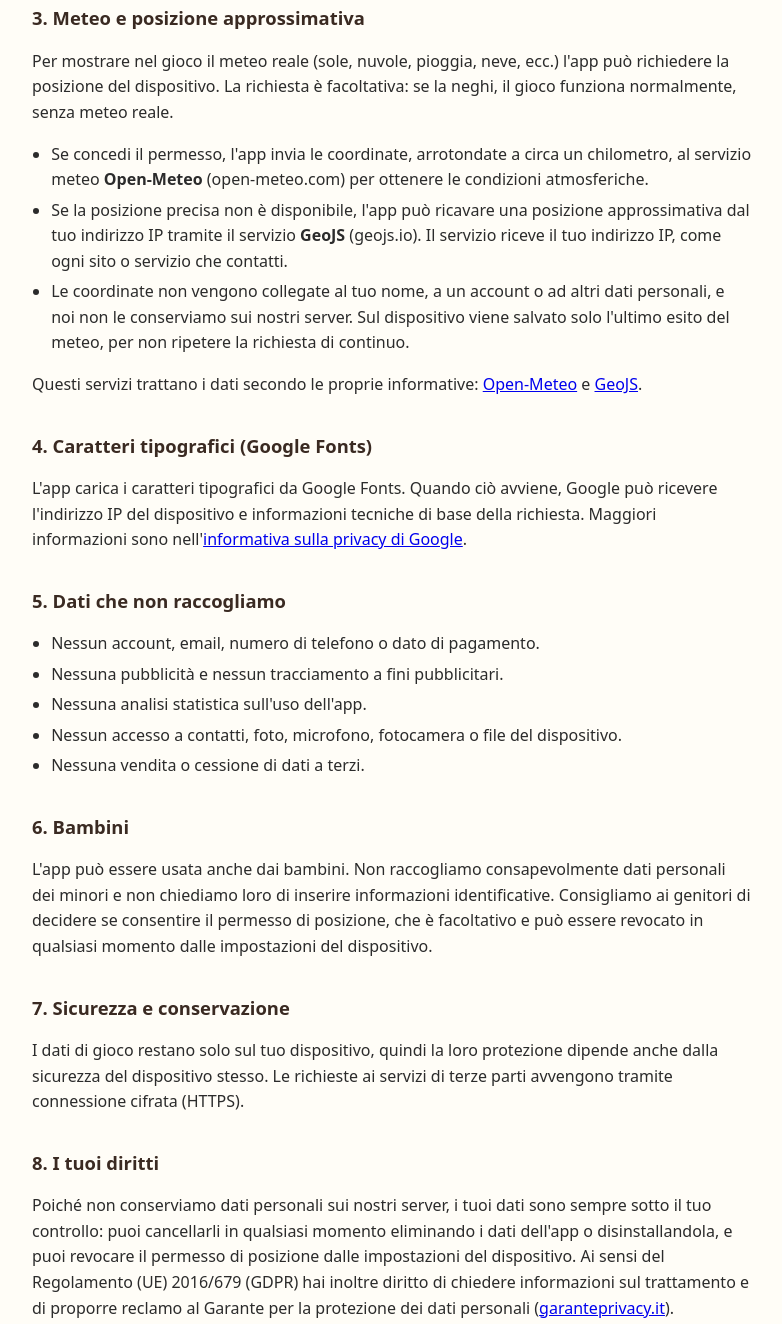
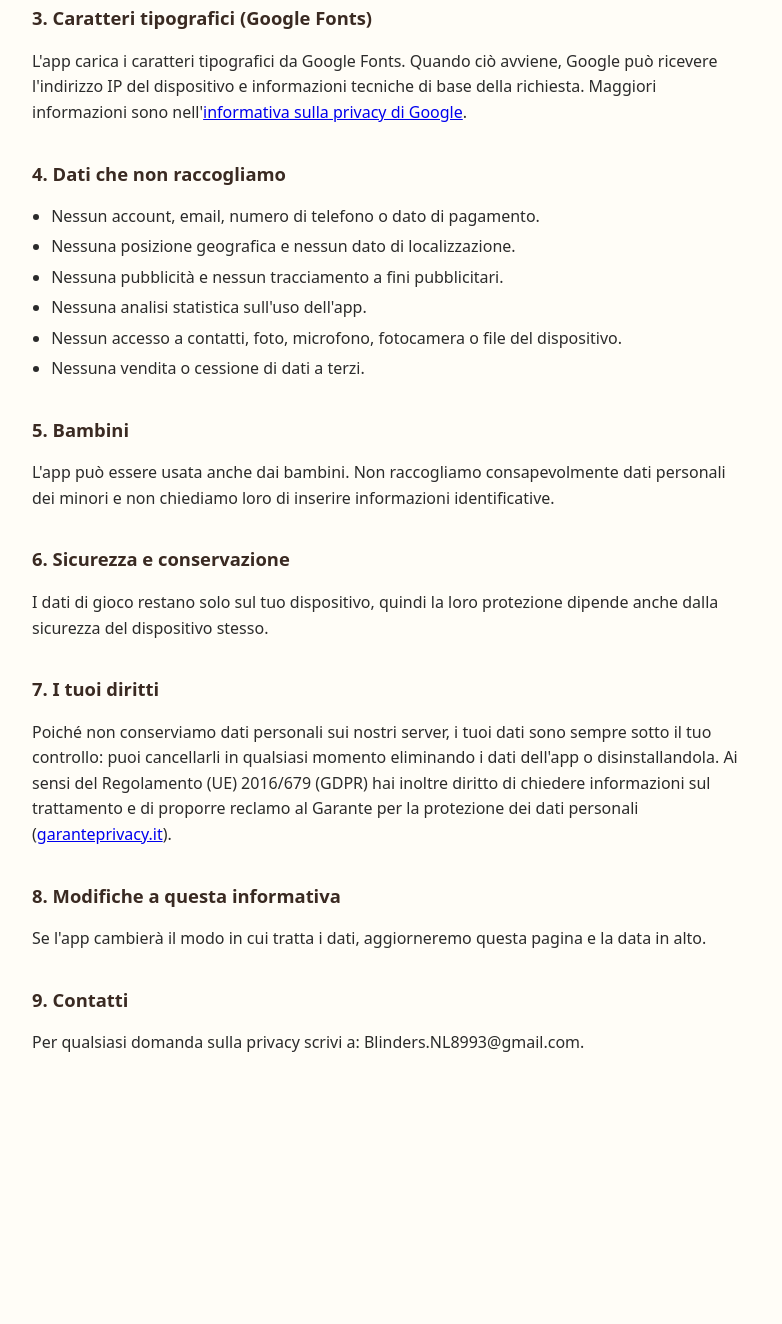
Before and after one commit to AlessioCappello1989/bitbit-miguel-privacy, a plain HTML site: page index.html in a window 1280 px wide. Shown: the part 662-1986 px from the top of the page, without its empty margins (248-1030 px from the left). After the commit the page ends 1782 px from the top, so only its background shows below. Drawn offline with Linux system fonts and the light colour scheme.

Commit message:
Refactor privacy policy structure and content
Reorganized privacy policy sections for clarity and updated contact information.

```diff
--- a/index.html
+++ b/index.html
@@ -22,8 +22,7 @@
 <p>Questa informativa spiega come l'app <strong>Il Mio Cucciolo</strong> (di seguito "l'app") tratta i dati. L'app è un gioco in cui si accudisce un cucciolo virtuale. Non richiede registrazione, non ha account e non contiene pubblicità.</p>
 
 <h2>1. Titolare del trattamento</h2>
-<p>Alessio Cappello<br>
-Email di contatto: Blinders.NL8993@gmail.com</p>
+<p>Alessio Cappello<br> Email di contatto: Blinders.NL8993@gmail.com</p>
 
 <h2>2. Dati che restano sul dispositivo</h2>
 <p>I progressi di gioco sono salvati solo nella memoria locale del tuo dispositivo e non vengono inviati a noi né a terzi. Includono:</p>
@@ -34,40 +33,32 @@ Email di contatto: Blinders.NL8993@gmail.com</p>
 </ul>
 <p>Disinstallando l'app o cancellando i dati dell'app questi dati vengono eliminati. Non possiamo recuperarli perché non li riceviamo.</p>
 
-<h2>3. Meteo e posizione approssimativa</h2>
-<p>Per mostrare nel gioco il meteo reale (sole, nuvole, pioggia, neve, ecc.) l'app può richiedere la posizione del dispositivo. La richiesta è facoltativa: se la neghi, il gioco funziona normalmente, senza meteo reale.</p>
-<ul>
-  <li>Se concedi il permesso, l'app invia le coordinate, arrotondate a circa un chilometro, al servizio meteo <strong>Open-Meteo</strong> (open-meteo.com) per ottenere le condizioni atmosferiche.</li>
-  <li>Se la posizione precisa non è disponibile, l'app può ricavare una posizione approssimativa dal tuo indirizzo IP tramite il servizio <strong>GeoJS</strong> (geojs.io). Il servizio riceve il tuo indirizzo IP, come ogni sito o servizio che contatti.</li>
-  <li>Le coordinate non vengono collegate al tuo nome, a un account o ad altri dati personali, e noi non le conserviamo sui nostri server. Sul dispositivo viene salvato solo l'ultimo esito del meteo, per non ripetere la richiesta di continuo.</li>
-</ul>
-<p>Questi servizi trattano i dati secondo le proprie informative: <a href="https://open-meteo.com/en/terms">Open-Meteo</a> e <a href="https://www.geojs.io">GeoJS</a>.</p>
-
-<h2>4. Caratteri tipografici (Google Fonts)</h2>
+<h2>3. Caratteri tipografici (Google Fonts)</h2>
 <p>L'app carica i caratteri tipografici da Google Fonts. Quando ciò avviene, Google può ricevere l'indirizzo IP del dispositivo e informazioni tecniche di base della richiesta. Maggiori informazioni sono nell'<a href="https://policies.google.com/privacy">informativa sulla privacy di Google</a>.</p>
 
-<h2>5. Dati che non raccogliamo</h2>
+<h2>4. Dati che non raccogliamo</h2>
 <ul>
    <li>Nessun account, email, numero di telefono o dato di pagamento.</li>
+   <li>Nessuna posizione geografica e nessun dato di localizzazione.</li>
    <li>Nessuna pubblicità e nessun tracciamento a fini pubblicitari.</li>
    <li>Nessuna analisi statistica sull'uso dell'app.</li>
    <li>Nessun accesso a contatti, foto, microfono, fotocamera o file del dispositivo.</li>
    <li>Nessuna vendita o cessione di dati a terzi.</li>
 </ul>
 
-<h2>6. Bambini</h2>
-<p>L'app può essere usata anche dai bambini. Non raccogliamo consapevolmente dati personali dei minori e non chiediamo loro di inserire informazioni identificative. Consigliamo ai genitori di decidere se consentire il permesso di posizione, che è facoltativo e può essere revocato in qualsiasi momento dalle impostazioni del dispositivo.</p>
+<h2>5. Bambini</h2>
+<p>L'app può essere usata anche dai bambini. Non raccogliamo consapevolmente dati personali dei minori e non chiediamo loro di inserire informazioni identificative.</p>
 
-<h2>7. Sicurezza e conservazione</h2>
-<p>I dati di gioco restano solo sul tuo dispositivo, quindi la loro protezione dipende anche dalla sicurezza del dispositivo stesso. Le richieste ai servizi di terze parti avvengono tramite connessione cifrata (HTTPS).</p>
+<h2>6. Sicurezza e conservazione</h2>
+<p>I dati di gioco restano solo sul tuo dispositivo, quindi la loro protezione dipende anche dalla sicurezza del dispositivo stesso.</p>
 
-<h2>8. I tuoi diritti</h2>
-<p>Poiché non conserviamo dati personali sui nostri server, i tuoi dati sono sempre sotto il tuo controllo: puoi cancellarli in qualsiasi momento eliminando i dati dell'app o disinstallandola, e puoi revocare il permesso di posizione dalle impostazioni del dispositivo. Ai sensi del Regolamento (UE) 2016/679 (GDPR) hai inoltre diritto di chiedere informazioni sul trattamento e di proporre reclamo al Garante per la protezione dei dati personali (<a href="https://www.garanteprivacy.it">garanteprivacy.it</a>).</p>
+<h2>7. I tuoi diritti</h2>
+<p>Poiché non conserviamo dati personali sui nostri server, i tuoi dati sono sempre sotto il tuo controllo: puoi cancellarli in qualsiasi momento eliminando i dati dell'app o disinstallandola. Ai sensi del Regolamento (UE) 2016/679 (GDPR) hai inoltre diritto di chiedere informazioni sul trattamento e di proporre reclamo al Garante per la protezione dei dati personali (<a href="https://www.garanteprivacy.it">garanteprivacy.it</a>).</p>
 
-<h2>9. Modifiche a questa informativa</h2>
+<h2>8. Modifiche a questa informativa</h2>
 <p>Se l'app cambierà il modo in cui tratta i dati, aggiorneremo questa pagina e la data in alto.</p>
 
-<h2>10. Contatti</h2>
+<h2>9. Contatti</h2>
 <p>Per qualsiasi domanda sulla privacy scrivi a: Blinders.NL8993@gmail.com.</p>
 </main>
 </body>
```
Lines whose indentation alone changed are shown as unchanged.
